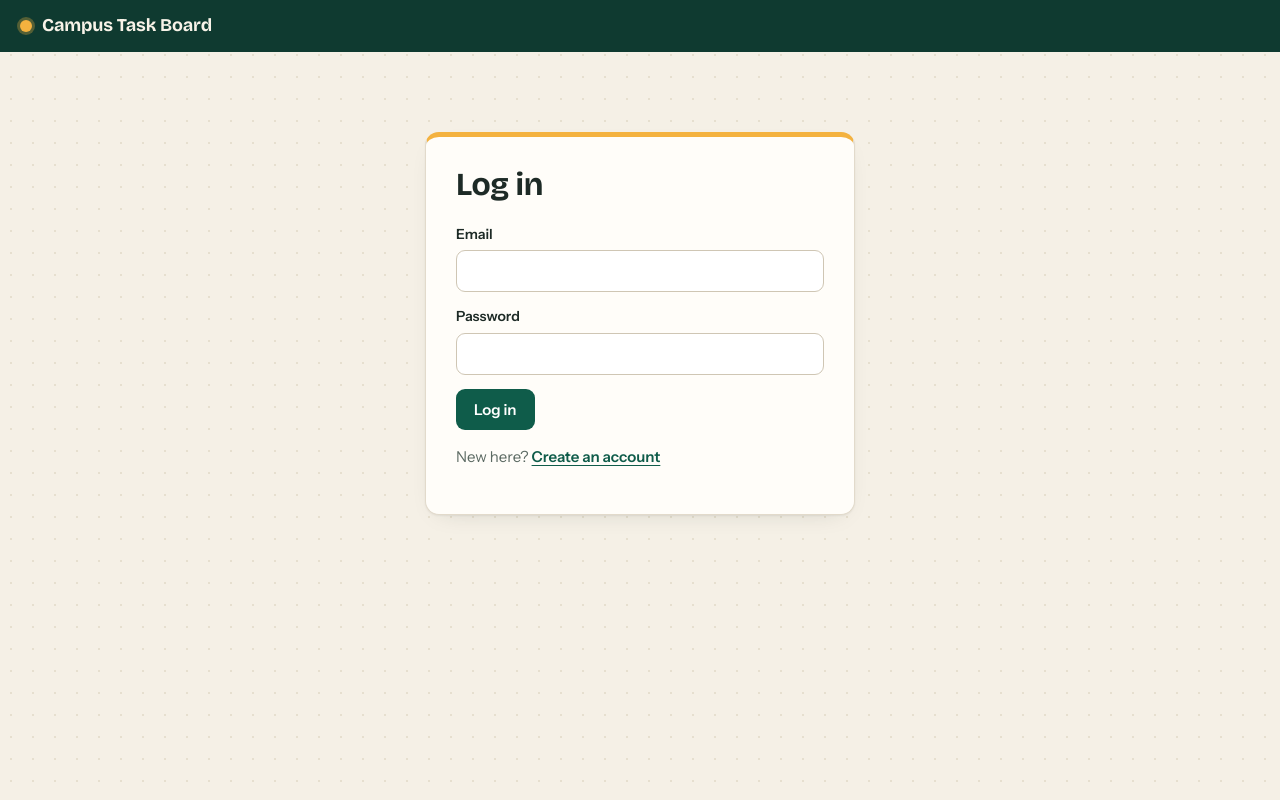
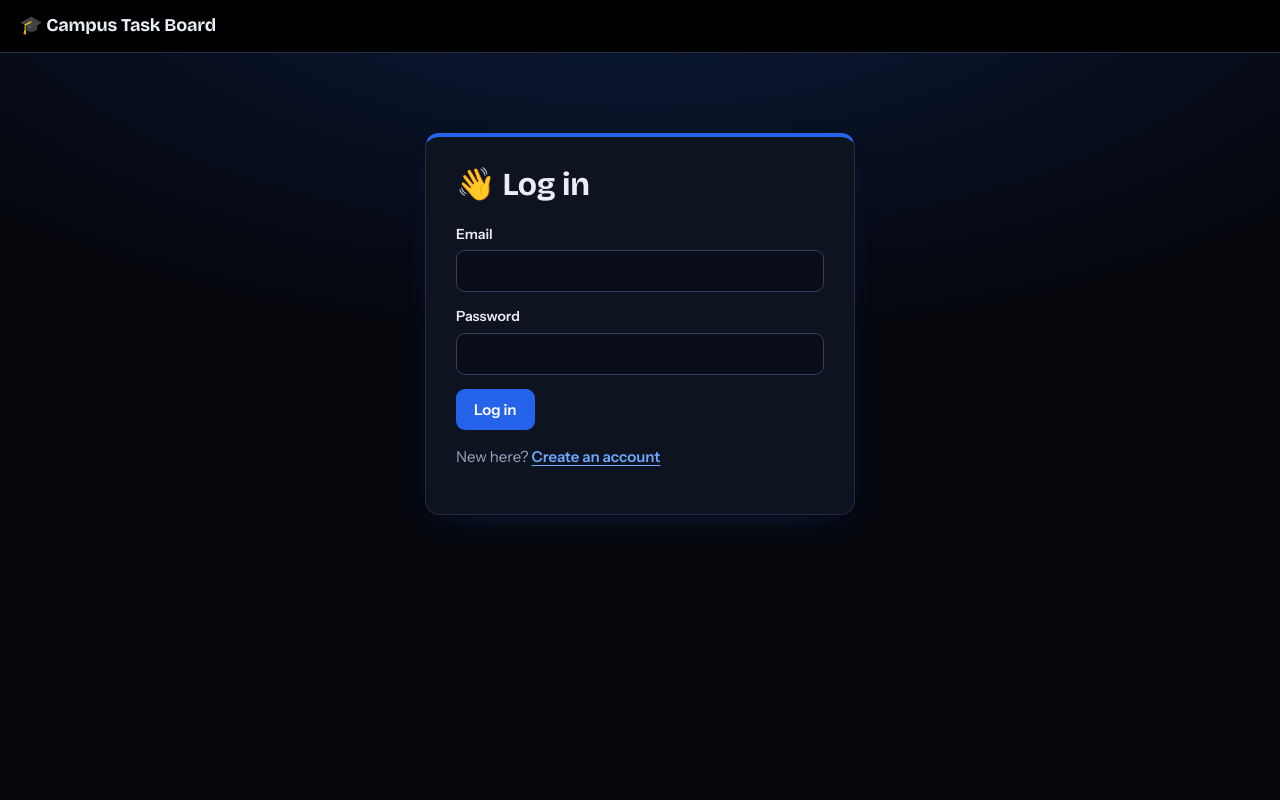
Before and after one commit to Aryan-20-2006/DBMS-Mini-Project, a Next.js app: page /login in a window 1280 px wide. Built offline with nearby package versions, Linux system fonts and the light colour scheme.

Commit message:
updated the UI to  balck and white theme

```diff
--- a/app/globals.css
+++ b/app/globals.css
@@ -1,20 +1,21 @@
 :root {
-  --bg: #f5f0e6;
-  --bg-dot: #e6dfcf;
-  --card: #fffdf9;
-  --tile: #f7f2e7;
-  --text: #1d2a26;
-  --muted: #5c6a63;
-  --border: #e2dacb;
-  --pine: #0f3a30;
-  --accent: #0f5c4a;
-  --accent-hover: #0b4638;
-  --marigold: #f4b23f;
-  --cream: #f8f3e8;
-  --danger: #b3261e;
-  --danger-hover: #93201a;
-  --success: #17703f;
-  --shadow: 0 1px 2px rgb(29 42 38 / 6%), 0 8px 24px -16px rgb(29 42 38 / 25%);
+  color-scheme: dark;
+  --bg: #05070d;
+  --card: #0e1320;
+  --tile: #151c2e;
+  --text: #e8edf7;
+  --muted: #98a6bd;
+  --border: #232c42;
+  --bar: #000000;
+  --accent: #2563eb;
+  --accent-hover: #1d4ed8;
+  --link: #6ea8fe;
+  --sky: #60a5fa;
+  --danger: #dc2626;
+  --danger-hover: #b91c1c;
+  --error: #fb7185;
+  --success: #4ade80;
+  --shadow: 0 1px 2px rgb(0 0 0 / 50%), 0 10px 30px -18px rgb(37 99 235 / 45%);
 }
 
 * { box-sizing: border-box; }
@@ -22,8 +23,9 @@
 body {
   margin: 0;
   background-color: var(--bg);
-  background-image: radial-gradient(var(--bg-dot) 1px, transparent 1px);
-  background-size: 22px 22px;
+  background-image: radial-gradient(900px 420px at 50% -80px, rgb(37 99 235 / 22%), transparent);
+  background-repeat: no-repeat;
+  min-height: 100vh;
   color: var(--text);
   font: 15px/1.55 var(--font-body), system-ui, -apple-system, "Segoe UI", Roboto, sans-serif;
 }
@@ -37,10 +39,10 @@ h1, h2, .brand, .stats strong {
 h1 { font-size: 32px; line-height: 1.15; font-weight: 700; margin: 0 0 20px; }
 h2 { font-size: 18px; font-weight: 650; margin: 0 0 14px; }
 
-a { color: var(--accent); font-weight: 600; text-underline-offset: 3px; }
-a:hover { color: var(--accent-hover); }
+a { color: var(--link); font-weight: 600; text-underline-offset: 3px; }
+a:hover { color: #a5c8ff; }
 
-:focus-visible { outline: 3px solid var(--marigold); outline-offset: 2px; }
+:focus-visible { outline: 3px solid var(--sky); outline-offset: 2px; }
 
 /* Top bar */
 .nav {
@@ -52,32 +54,25 @@ a:hover { color: var(--accent-hover); }
   align-items: center;
   gap: 8px 28px;
   padding: 12px 20px;
-  background: var(--pine);
-  color: var(--cream);
+  background: var(--bar);
+  border-bottom: 1px solid var(--border);
+  color: var(--text);
 }
 .nav nav { display: flex; flex-wrap: wrap; gap: 4px; }
 .nav a {
   padding: 5px 12px;
   border-radius: 999px;
-  color: var(--cream);
+  color: var(--text);
   font-weight: 500;
   text-decoration: none;
 }
-.nav a:hover { background: rgb(255 255 255 / 12%); color: #fff; }
-.nav a[aria-current="page"] { background: var(--marigold); color: var(--pine); font-weight: 600; }
-.nav .badge { background: var(--marigold); color: var(--pine); }
-.nav a[aria-current="page"] .badge { background: var(--pine); color: var(--cream); }
-.nav-user { margin-left: auto; color: #c9d6cf; }
-.nav-user .btn-link { color: var(--marigold); }
+.nav a:hover { background: rgb(96 165 250 / 16%); color: #fff; }
+.nav a[aria-current="page"] { background: var(--accent); color: #fff; font-weight: 600; }
+.nav .badge { background: var(--sky); color: #04122b; }
+.nav a[aria-current="page"] .badge { background: #fff; color: var(--accent-hover); }
+.nav-user { margin-left: auto; color: var(--muted); }
+.nav-user .btn-link { color: var(--link); }
 .brand { display: flex; align-items: center; gap: 10px; font-size: 18px; font-weight: 700; }
-.brand::before {
-  content: "";
-  width: 12px;
-  height: 12px;
-  border-radius: 50%;
-  background: var(--marigold);
-  box-shadow: 0 0 0 3px rgb(244 178 63 / 30%);
-}
 
 /* Cards */
 .card {
@@ -93,7 +88,7 @@ a:hover { color: var(--accent-hover); }
   max-width: 430px;
   margin: 48px auto;
   padding: 30px;
-  border-top: 5px solid var(--marigold);
+  border-top: 4px solid var(--accent);
 }
 
 /* Forms */
@@ -104,17 +99,17 @@ input, select, textarea {
   min-height: 42px;
   margin-top: 5px;
   padding: 9px 12px;
-  border: 1px solid #cfc6b4;
+  border: 1px solid #33405e;
   border-radius: 9px;
   font: inherit;
   font-weight: 400;
-  background: #fff;
+  background: #090d17;
   color: inherit;
 }
 input:focus, select:focus, textarea:focus {
   outline: none;
-  border-color: var(--accent);
-  box-shadow: 0 0 0 3px rgb(15 92 74 / 18%);
+  border-color: var(--sky);
+  box-shadow: 0 0 0 3px rgb(96 165 250 / 25%);
 }
 
 /* Buttons */
@@ -138,14 +133,14 @@ input:focus, select:focus, textarea:focus {
   padding: 0;
   border: 0;
   background: none;
-  color: var(--accent);
+  color: var(--link);
   font: inherit;
   font-weight: 600;
   cursor: pointer;
 }
 .btn-link:hover { text-decoration: underline; }
 
-.error { color: var(--danger); font-weight: 600; }
+.error { color: var(--error); font-weight: 600; }
 .success { color: var(--success); font-weight: 600; }
 .muted { color: var(--muted); }
 
@@ -165,34 +160,49 @@ th {
 tbody tr:last-child td { border-bottom: 0; }
 tbody tr:hover { background: var(--tile); }
 
-/* Status badges: colour follows the meaning of the status */
+/* Status badges: colour and emoji follow the meaning of the status */
 .badge {
   display: inline-block;
   padding: 2px 10px;
   border-radius: 999px;
-  background: #ebe5d8;
-  color: #4a554f;
+  background: #222b40;
+  color: #c4cfe2;
   font-size: 12px;
   font-weight: 700;
   letter-spacing: 0.02em;
+  white-space: nowrap;
 }
 .badge[data-status="ACTIVE"], .badge[data-status="ACCEPTED"], .badge[data-status="APPROVED"],
 .badge[data-status="COMPLETED"], .badge[data-status="RELEASE"] {
-  background: #d9f0e1; color: #125c33;
+  background: #0f2f22; color: #6ee7a8;
 }
 .badge[data-status="OPEN"], .badge[data-status="ASSIGNED"], .badge[data-status="SUBMITTED"] {
-  background: #dbe9f8; color: #17497f;
+  background: #122a55; color: #93c0ff;
 }
 .badge[data-status="PENDING"], .badge[data-status="HOLD"] {
-  background: #fcebc5; color: #7a4f05;
+  background: #38290a; color: #fcd34d;
 }
 .badge[data-status="DISPUTED"], .badge[data-status="FLAGGED"],
 .badge[data-status="REJECTED"], .badge[data-status="CANCELLED"] {
-  background: #fadcd9; color: #8f1f19;
+  background: #3f1219; color: #fda4af;
 }
 .badge[data-status="REFUND"], .badge[data-status="REFUNDED"] {
-  background: #e8e0f7; color: #4d2f8f;
+  background: #2a1d52; color: #c4b5fd;
 }
+.badge[data-status]::before { margin-right: 5px; }
+.badge[data-status="OPEN"]::before { content: "🟢"; }
+.badge[data-status="ASSIGNED"]::before { content: "📌"; }
+.badge[data-status="SUBMITTED"]::before { content: "📤"; }
+.badge[data-status="ACTIVE"]::before { content: "⚡"; }
+.badge[data-status="ACCEPTED"]::before { content: "🤝"; }
+.badge[data-status="APPROVED"]::before, .badge[data-status="COMPLETED"]::before { content: "✅"; }
+.badge[data-status="RELEASE"]::before { content: "💸"; }
+.badge[data-status="PENDING"]::before { content: "⏳"; }
+.badge[data-status="HOLD"]::before { content: "🔒"; }
+.badge[data-status="DISPUTED"]::before { content: "⚠️"; }
+.badge[data-status="FLAGGED"]::before { content: "🚩"; }
+.badge[data-status="REJECTED"]::before, .badge[data-status="CANCELLED"]::before { content: "❌"; }
+.badge[data-status="REFUND"]::before, .badge[data-status="REFUNDED"]::before { content: "↩️"; }
 
 .row { display: flex; flex-wrap: wrap; gap: 14px; align-items: flex-end; }
 .row label { flex: 1 1 180px; margin-bottom: 0; }
@@ -203,7 +213,7 @@ tbody tr:hover { background: var(--tile); }
   padding: 14px 16px;
   border-radius: 11px;
   background: var(--tile);
-  border-left: 4px solid var(--marigold);
+  border-left: 4px solid var(--accent);
 }
 .stats strong {
   display: block;
@@ -233,10 +243,11 @@ tbody tr:hover { background: var(--tile); }
   margin: 0;
   padding: 7px 12px;
   border-radius: 12px;
-  background: #fff;
+  background: #1c2438;
   border: 1px solid var(--border);
   overflow-wrap: anywhere;
 }
 .chat p.muted { align-self: center; padding: 0; border: 0; background: none; }
-.chat p.mine { align-self: flex-end; background: #dcefe6; border-color: #c2e0d1; }
+.chat p.mine { align-self: flex-end; background: var(--accent-hover); border-color: var(--accent); color: #fff; }
+.chat p.mine .muted { color: #cfe0ff; }
 .chat p .muted { font-size: 12px; }
--- a/app/login/page.js
+++ b/app/login/page.js
@@ -21,7 +21,7 @@ export default function LoginPage() {
 
   return (
     <form className="card narrow" onSubmit={submit}>
-      <h1>Log in</h1>
+      <h1>👋 Log in</h1>
       {error && <p className="error">{error}</p>}
       <label>Email
         <input type="email" required value={form.email}
--- a/app/notifications/page.js
+++ b/app/notifications/page.js
@@ -21,7 +21,7 @@ export default function NotificationsPage() {
 
   return (
     <>
-      <h1>Notifications</h1>
+      <h1>🔔 Notifications</h1>
       <div className="card table-wrap">
         <table>
           <tbody>
--- a/app/register/page.js
+++ b/app/register/page.js
@@ -31,7 +31,7 @@ export default function RegisterPage() {
 
   return (
     <form className="card narrow" onSubmit={submit}>
-      <h1>Create an account</h1>
+      <h1>🎓 Create an account</h1>
       {error && <p className="error">{error}</p>}
       {FIELDS.map((f) => (
         <label key={f.name}>{f.label}
--- a/app/tasks/new/page.js
+++ b/app/tasks/new/page.js
@@ -31,7 +31,7 @@ export default function NewTaskPage() {
 
   return (
     <form className="card narrow" onSubmit={submit}>
-      <h1>Post a task</h1>
+      <h1>📝 Post a task</h1>
       {error && <p className="error">{error}</p>}
       <label>Title
         <input required maxLength="150" value={form.title} onChange={(e) => update("title", e.target.value)} />
@@ -54,7 +54,7 @@ export default function NewTaskPage() {
       <label>Deadline
         <input type="date" required value={form.deadline} onChange={(e) => update("deadline", e.target.value)} />
       </label>
-      <button className="btn">Post task</button>
+      <button className="btn">🚀 Post task</button>
     </form>
   );
 }
--- a/app/tasks/page.js
+++ b/app/tasks/page.js
@@ -32,7 +32,7 @@ export default function BrowseTasksPage() {
 
   return (
     <>
-      <h1>Open tasks</h1>
+      <h1>🔍 Open tasks</h1>
       <form className="card row" onSubmit={submit}>
         <label>Search title
           <input value={filters.search}
@@ -51,7 +51,7 @@ export default function BrowseTasksPage() {
           <input type="number" min="1" step="0.01" value={filters.maxBudget}
             onChange={(e) => setFilters({ ...filters, maxBudget: e.target.value })} />
         </label>
-        <button className="btn">Filter</button>
+        <button className="btn">🔍 Filter</button>
       </form>
 
       {error && <p className="error">{error}</p>}
--- a/components/ChatBox.js
+++ b/components/ChatBox.js
@@ -37,7 +37,7 @@ export default function ChatBox({ contractId, userId }) {
 
   return (
     <div className="card">
-      <h2>Chat</h2>
+      <h2>💬 Chat</h2>
       {error && <p className="error">{error}</p>}
       <div className="chat">
         {messages.map((m) => (
@@ -52,7 +52,7 @@ export default function ChatBox({ contractId, userId }) {
         <label>Message
           <input required maxLength="1000" value={text} onChange={(e) => setText(e.target.value)} />
         </label>
-        <button className="btn">Send</button>
+        <button className="btn">📨 Send</button>
       </form>
     </div>
   );
--- a/components/Nav.js
+++ b/components/Nav.js
@@ -32,21 +32,21 @@ export default function Nav() {
 
   return (
     <header className="nav">
-      <strong className="brand">Campus Task Board</strong>
+      <strong className="brand">🎓 Campus Task Board</strong>
       {!onAuthPage && user && (
         <>
           <nav>
             {user.role === "STUDENT" ? (
               <>
-                <Link href="/tasks" aria-current={pathname === "/tasks" ? "page" : undefined}>Browse tasks</Link>
-                <Link href="/tasks/new" aria-current={pathname === "/tasks/new" ? "page" : undefined}>Post a task</Link>
-                <Link href="/dashboard" aria-current={pathname === "/dashboard" ? "page" : undefined}>Dashboard</Link>
+                <Link href="/tasks" aria-current={pathname === "/tasks" ? "page" : undefined}>🔍 Browse tasks</Link>
+                <Link href="/tasks/new" aria-current={pathname === "/tasks/new" ? "page" : undefined}>📝 Post a task</Link>
+                <Link href="/dashboard" aria-current={pathname === "/dashboard" ? "page" : undefined}>📊 Dashboard</Link>
                 <Link href="/notifications" aria-current={pathname === "/notifications" ? "page" : undefined}>
-                  Notifications {unread > 0 && <span className="badge">{unread}</span>}
+                  🔔 Notifications {unread > 0 && <span className="badge">{unread}</span>}
                 </Link>
               </>
             ) : (
-              <Link href="/admin" aria-current={pathname === "/admin" ? "page" : undefined}>Disputes</Link>
+              <Link href="/admin" aria-current={pathname === "/admin" ? "page" : undefined}>⚖️ Disputes</Link>
             )}
           </nav>
           <span className="nav-user">
```
Also changed, not shown: app/admin/page.js (+4 -4 lines), app/contracts/[id]/page.js (+15 -15 lines), app/dashboard/page.js (+11 -11 lines), app/tasks/[id]/page.js (+8 -8 lines).
